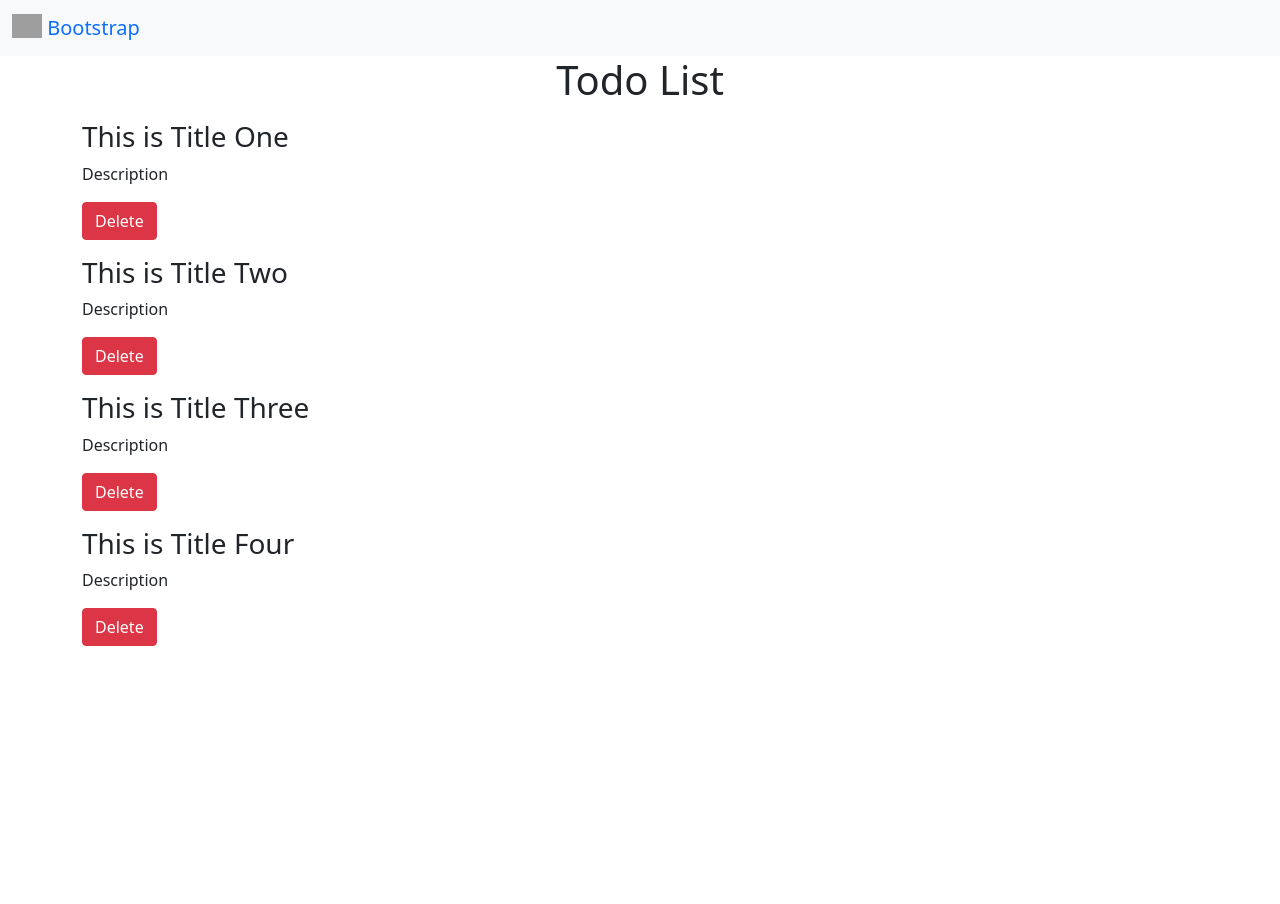
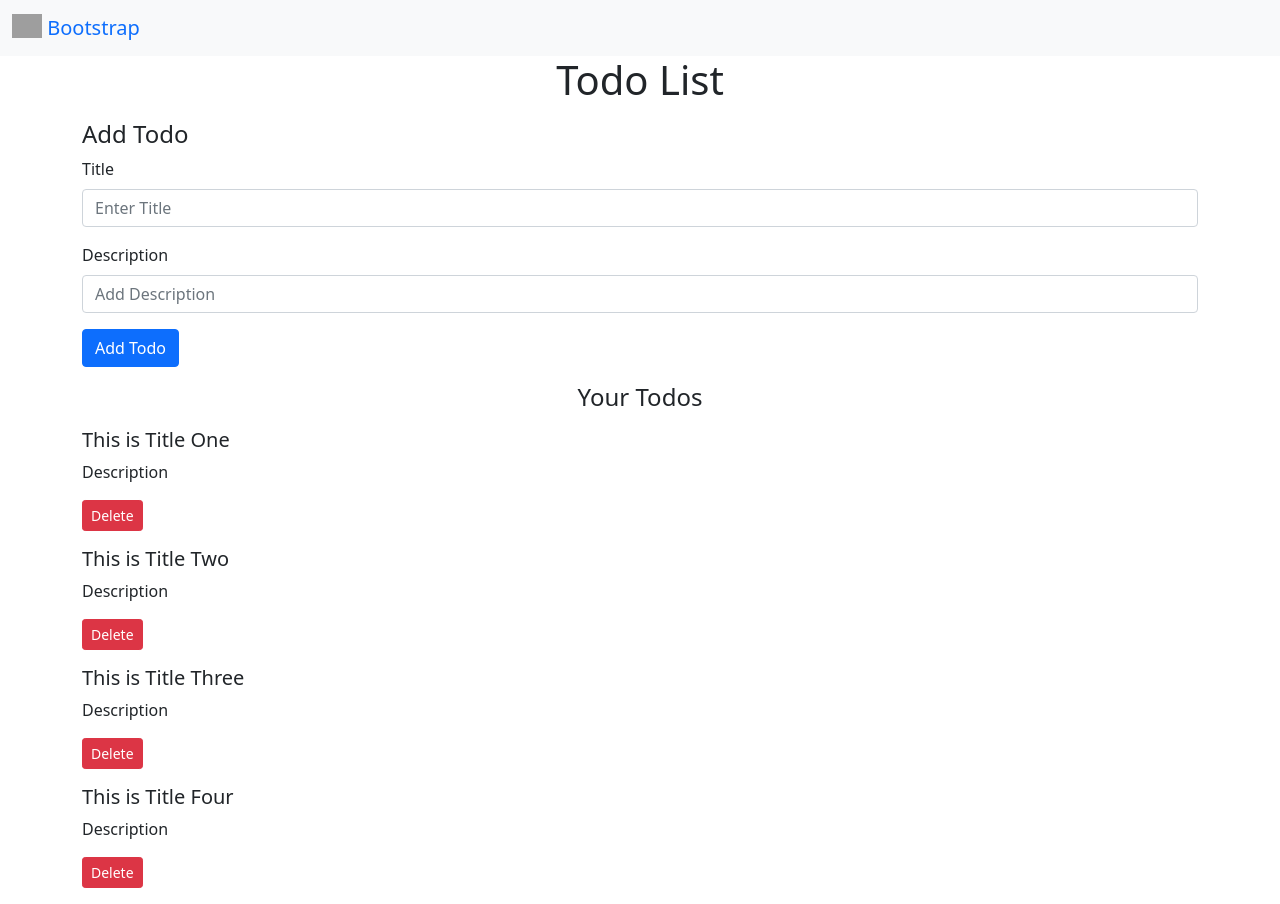
Before and after one commit to AliAkbar001/Angular-CRUD, an Angular app: page / in a window 1280 px wide. Before the commit the page ends 800 px from the top, so only its background shows below. Built offline with nearby package versions, Linux system fonts and the light colour scheme; grey boxes are pictures that could not be loaded.

Commit message:
add-todo

```diff
--- /dev/null
+++ b/src/app/Components/add-todo/add-todo.component.html
@@ -0,0 +1,14 @@
+<div class="my-3">
+    <h4>Add Todo</h4>
+    <form (ngSubmit)="handleSubmit()">
+        <div class="mb-3">
+            <label for="title" class="form-label">Title</label>
+            <input type="text" class="form-control" id="title" name="title" [(ngModel)]="title" placeholder="Enter Title">
+        </div>
+        <div class="mb-3">
+            <label for="description" class="form-label">Description</label>
+            <input type="text" class="form-control" id="description" name="description" [(ngModel)]="description" placeholder="Add Description">
+        </div>
+        <button type="submit" class="btn btn-primary">Add Todo</button>
+    </form>
+</div>
--- /dev/null
+++ b/src/app/Components/add-todo/add-todo.component.ts
@@ -0,0 +1,26 @@
+import { Component, EventEmitter, OnInit, Output } from '@angular/core';
+import { Todo } from 'src/app/Todo';
+
+@Component({
+  selector: 'app-add-todo',
+  templateUrl: './add-todo.component.html',
+  styleUrls: ['./add-todo.component.css']
+})
+export class AddTodoComponent implements OnInit {
+  title:string;
+  description:string;
+  @Output() todoAdd : EventEmitter<Todo> = new EventEmitter()
+  constructor() { }
+
+  ngOnInit(): void {
+  }
+  handleSubmit(){
+    const todo = {
+      sno: 8,
+      title: this.title,
+      description: this.description,
+      active: true
+    }
+  this.todoAdd.emit(todo);
+  }
+}
--- a/src/app/Components/todo-items/todo-items.component.html
+++ b/src/app/Components/todo-items/todo-items.component.html
@@ -1,7 +1,7 @@
 <div class="my-3">
-    <h3>{{todo.title}}</h3>
+    <h5>{{todo.title}}</h5>
     <p>{{todo.description}}</p>
-    <button class="btn btn-danger" (click)="handleClick(todo)">
+    <button class="btn btn-danger btn-sm" (click)="handleClick(todo)">
         Delete
     </button>
 </div>
--- a/src/app/Components/todo/todo.component.html
+++ b/src/app/Components/todo/todo.component.html
@@ -1,3 +1,7 @@
-<div *ngFor = "let todo of todos">
-    <app-todo-items [todo]="todo" (todoDelete)="deleteTodo($event)"></app-todo-items>
+<div>
+    <app-add-todo (todoAdd)="addTodo($event)"></app-add-todo>
+    <h4 class="text-center">Your Todos</h4>
+    <div *ngFor = "let todo of todos">
+        <app-todo-items [todo]="todo" (todoDelete)="deleteTodo($event)"></app-todo-items>
+    </div>
 </div>
--- a/src/app/Components/todo/todo.component.ts
+++ b/src/app/Components/todo/todo.component.ts
@@ -39,4 +39,8 @@
     const index = this.todos.indexOf(todo)
     this.todos.splice(index, 1)
   }
+  addTodo(todo: Todo){
+    console.log(todo)
+    this.todos.push(todo)
+  }
 }
```
Also changed, not shown: src/app/app.module.ts (+6 -2 lines), src/app/Components/add-todo/add-todo.component.css (added), 1 other file (tests, documents, lock files or other folders).
